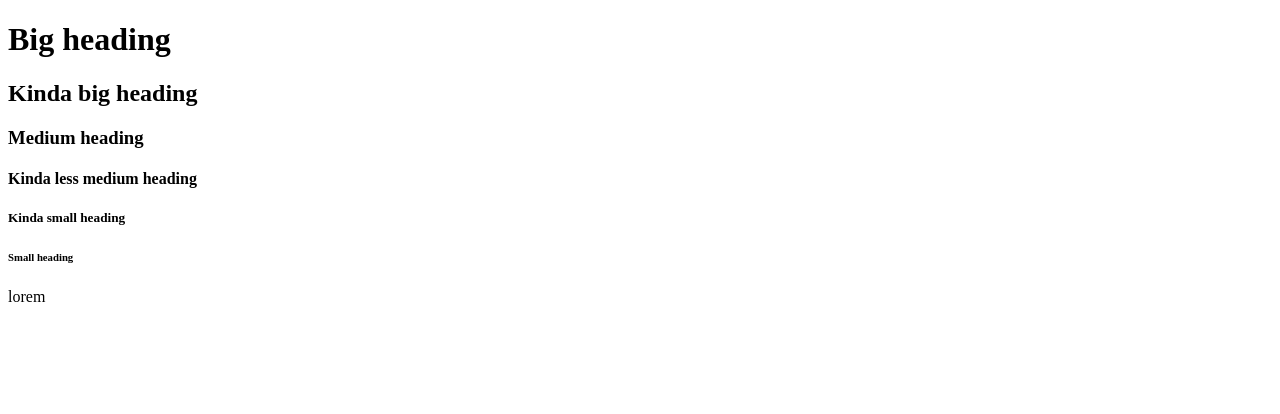
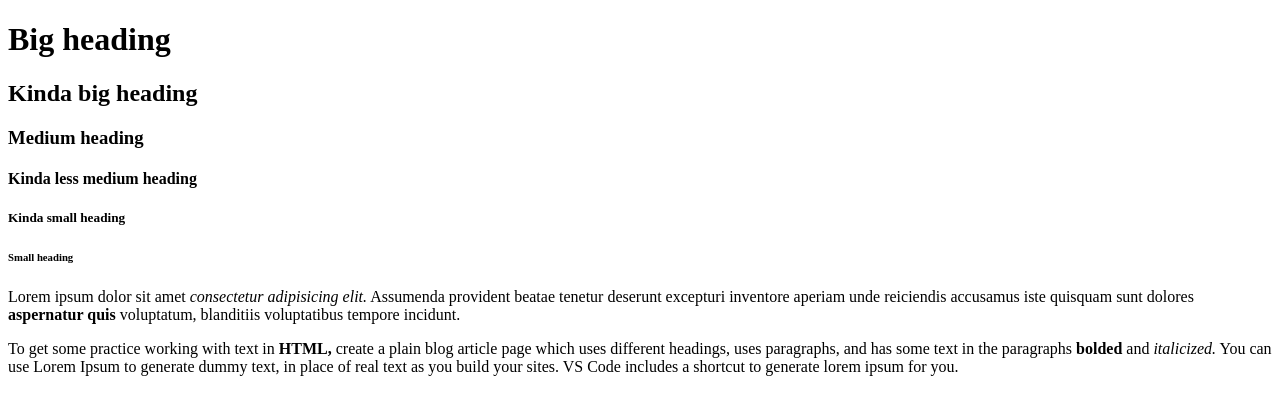
Before and after one commit to Aiitin/html1, a plain HTML site: page plainblog.html in a window 1280 px wide. Drawn offline with Linux system fonts and the light colour scheme.

Commit message:
Update plainblog.html
updated with italics, bolding, and actual text

```diff
--- a/plainblog.html
+++ b/plainblog.html
@@ -15,6 +15,8 @@
     <h5> Kinda small heading</h5>
     <h6> Small heading </h6>
 
-   <p> lorem </p>
+   <p>   Lorem ipsum dolor sit amet <em>consectetur adipisicing elit.</em> Assumenda provident beatae tenetur deserunt excepturi inventore aperiam unde reiciendis accusamus iste quisquam sunt dolores <strong>aspernatur quis</strong> voluptatum, blanditiis voluptatibus tempore incidunt. </p>
+
+   <p> To get some practice working with text in <strong>HTML,</strong> create a plain blog article page which uses different headings, uses paragraphs, and has some text in the paragraphs <strong>bolded</strong> and <em>italicized.</em> You can use Lorem Ipsum to generate dummy text, in place of real text as you build your sites. VS Code includes a shortcut to generate lorem ipsum for you. </p>
   </body>
 </html>
```
